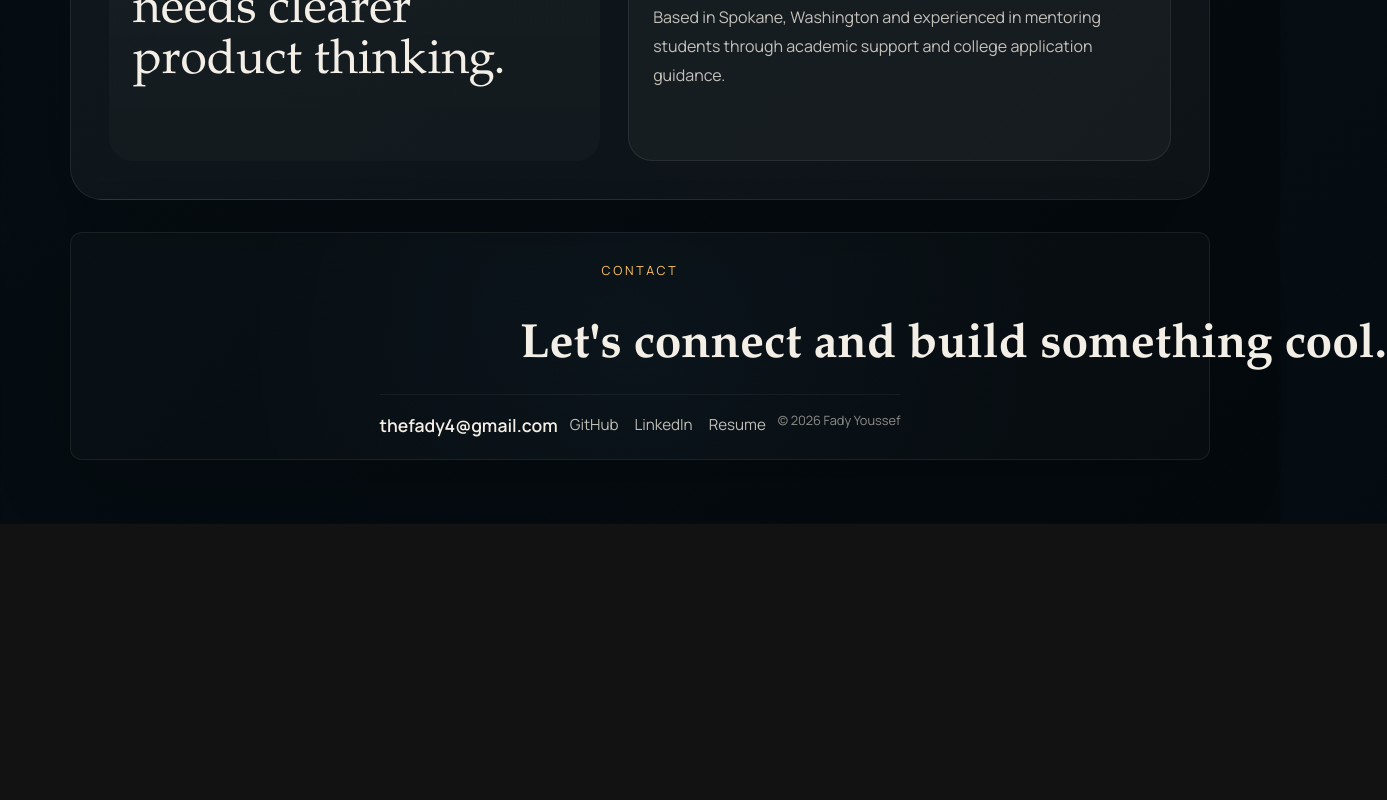
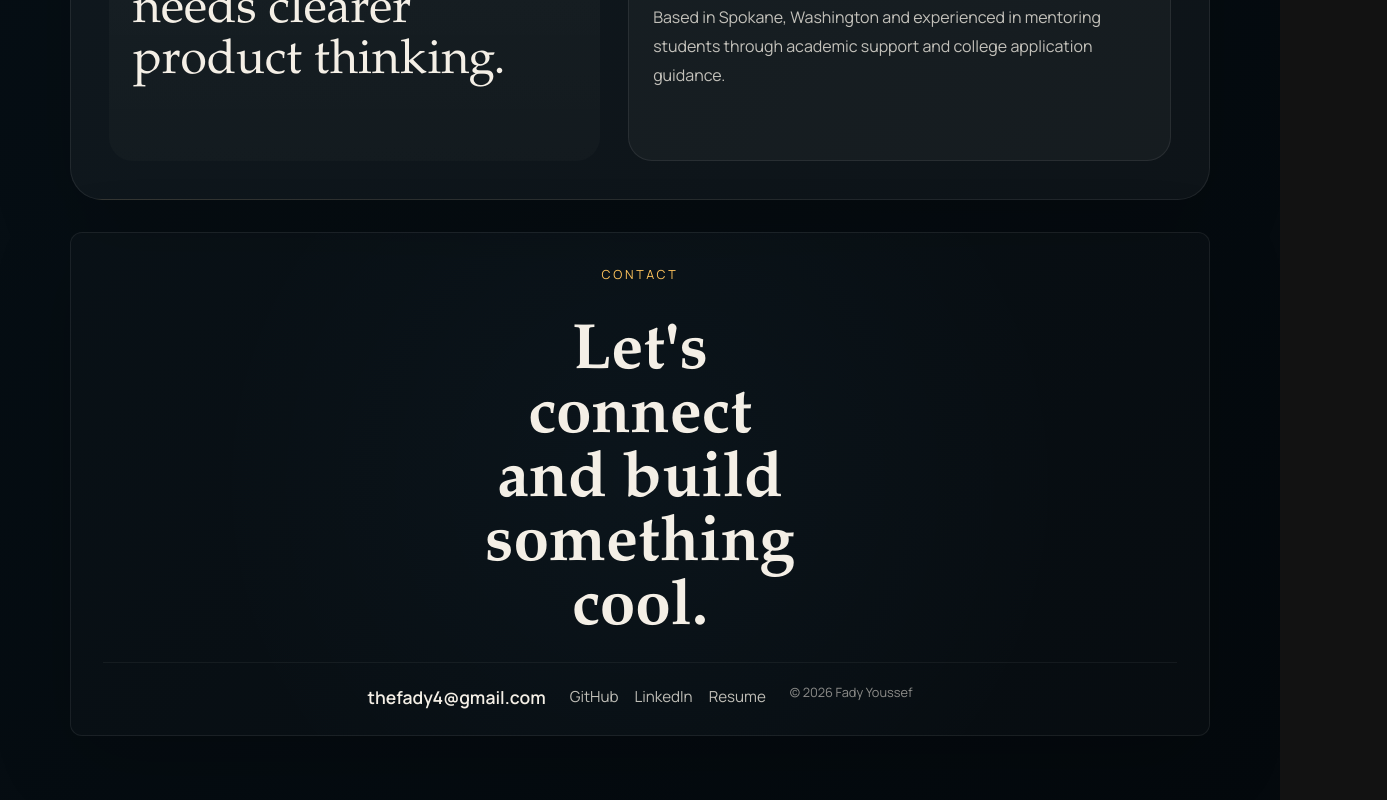
Before and after one commit to JustFady/FY-Portfolio, a React (Vite) app: page / in a window 1280 px wide. Shown: the part 5311-6111 px from the top of the page, 1387 px wide, since content can reach past the window. Before the commit the page ends 5835 px from the top, so only its background shows below. Built offline with nearby package versions, Linux system fonts and the light colour scheme.

Commit message:
centered the footer content and fixed the headline scaling.

```diff
--- a/src/App.css
+++ b/src/App.css
@@ -342,7 +342,7 @@
 .footer {
   width: 100%;
   margin-top: 32px;
-  padding: 16px 24px;
+  padding: 20px 32px;
   border-radius: 12px;
   border: 1px solid rgba(255, 255, 255, 0.07);
   background:
@@ -352,28 +352,27 @@
   flex-direction: column;
   align-items: center;
   text-align: center;
-  gap: 12px;
+  gap: 16px;
 }
 
 .footer-headline {
   font-family: var(--font-display);
-  font-size: clamp(0.9rem, 1.5vw, 1.45rem);
+  font-size: clamp(1rem, 3.3vw, 2.2rem);
   font-weight: 600;
-  line-height: 1;
-  white-space: nowrap !important;
-  width: max-content;
-  margin: 0;
-  letter-spacing: -0.01em;
+  line-height: 1.1;
+  white-space: nowrap;
+  margin: 4px 0;
 }
 
 .footer-bottom {
+  width: 100%;
   display: flex;
+  justify-content: center;
+  align-items: center;
+  gap: 24px;
+  padding-top: 16px;
+  border-top: 1px solid rgba(255, 255, 255, 0.05);
   flex-wrap: wrap;
-  justify-content: space-between;
-  align-items: center;
-  gap: 12px;
-  padding-top: 12px;
-  border-top: 1px solid rgba(255, 255, 255, 0.05);
 }
 
 .footer-email {
--- a/src/App.jsx
+++ b/src/App.jsx
@@ -228,11 +228,9 @@ function App() {
         </section>
       </main>
 
-      <footer id="contact" className="footer" data-reveal style={{ alignItems: 'center', textAlign: 'center' }}>
+      <footer id="contact" className="footer" data-reveal>
         <p className="eyebrow">Contact</p>
-        <h2 className="footer-headline" style={{ whiteSpace: 'nowrap', fontSize: 'clamp(1.4rem, 4vw, 3rem)', margin: '12px 0', width: '100%' }}>
-          Let&apos;s connect and build something cool.
-        </h2>
+        <h2 className="footer-headline">Let&apos;s connect and build something cool.</h2>
 
         <div className="footer-bottom">
           <a href="mailto:thefady4@gmail.com" className="footer-email">
```
